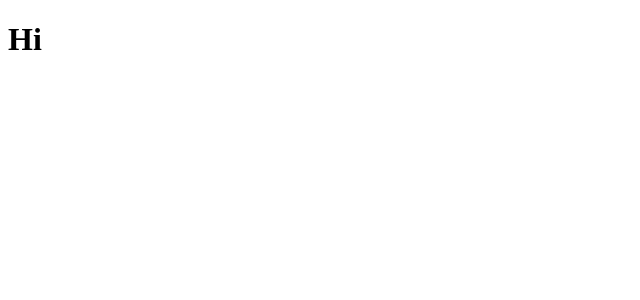
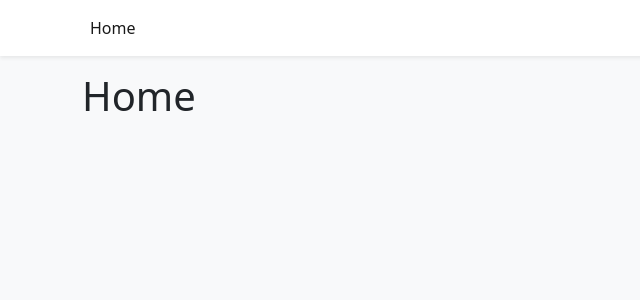
Before and after one commit to amanda-hayes/shopping-cart, a React (Vite) app: page / in a window 1280 px wide. Shown: the top 300 px of the page, without its empty margins (0-640 px from the left). Built offline with nearby package versions, Linux system fonts and the light colour scheme.

Commit message:
added navbar link

```diff
--- a/index.html
+++ b/index.html
@@ -6,7 +6,7 @@
     <meta name="viewport" content="width=device-width, initial-scale=1.0" />
     <title>Vite + React + TS</title>
   </head>
-  <body>
+  <body class="bg-light">
     <div id="root"></div>
     <script type="module" src="/src/main.tsx"></script>
   </body>
--- a/src/App.tsx
+++ b/src/App.tsx
@@ -1,5 +1,23 @@
+import { Routes, Route } from "react-router-dom";
+import { Container } from "react-bootstrap";
+import { Home } from "./pages/Home";
+import { Store } from "./pages/Store";
+import { About } from "./pages/About";
+import { Navbar } from "./components/Navbar";
+
 function App() {
-  return <h1>Hi</h1>;
+  return (
+    <>
+      <Navbar />
+      <Container className="mb-4">
+        <Routes>
+          <Route path="/" element={<Home />} />
+          <Route path="/store" element={<Store />} />
+          <Route path="/about" element={<About />} />
+        </Routes>
+      </Container>
+    </>
+  );
 }
 
 export default App;
--- /dev/null
+++ b/src/components/Navbar.tsx
@@ -0,0 +1,16 @@
+import { Container, Nav, Navbar as NavbarBs } from "react-bootstrap";
+import { NavLink } from "react-router-dom";
+
+export function Navbar() {
+  return (
+    <NavbarBs className="bg-white shadow-sm mb-3">
+      <Container>
+        <Nav>
+          <Nav.Link to={"/"} as={NavLink}>
+            Home
+          </Nav.Link>
+        </Nav>
+      </Container>
+    </NavbarBs>
+  );
+}
--- a/src/main.tsx
+++ b/src/main.tsx
@@ -1,9 +1,13 @@
 import React from "react";
 import ReactDOM from "react-dom/client";
 import App from "./App";
+import "bootstrap/dist/css/bootstrap.min.css";
+import { BrowserRouter } from "react-router-dom";
 
 ReactDOM.createRoot(document.getElementById("root") as HTMLElement).render(
   <React.StrictMode>
-    <App />
+    <BrowserRouter>
+      <App />
+    </BrowserRouter>
   </React.StrictMode>
 );
```
